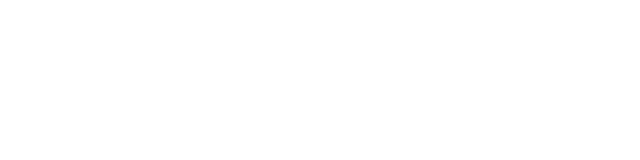
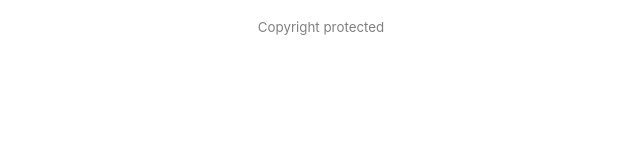
Before and after one commit to aaaasif/react-rest-countries, a React (Create React App) app: page / in a window 1280 px wide. Shown: the top 160 px of the page, without its empty margins (319-959 px from the left). Built offline with nearby package versions, Linux system fonts and the light colour scheme.

Commit message:
js added

```diff
--- a/src/App.js
+++ b/src/App.js
@@ -1,16 +1,14 @@
 // import logo from './logo.svg';
 import './App.css';
-import Countries from './components/Countries/Countries';
-// import Header from '.components/Header/Header'
+import Footer from './components/Footer/Footer';
 // import React, { useEffect, useState } from 'react'
 // import Countries from './components/Countries/Countries';
 
 function App() {
   return (
     <div className="App">
-      {/* <Header></Header> */}
 
-      <Countries></Countries>
+      <Footer></Footer>
     </div>
   );
 }
--- a/src/components/Footer/Footer.css
+++ b/src/components/Footer/Footer.css
@@ -0,0 +1,3 @@
+.footer{
+    color: gray;
+}
--- a/src/components/Header/Header.css
+++ /dev/null
@@ -1,3 +0,0 @@
-.menu a{
-    text-decoration: none;
-}
```
Also changed, not shown: src/components/Header/Header.js (deleted, +0 -16 lines).
